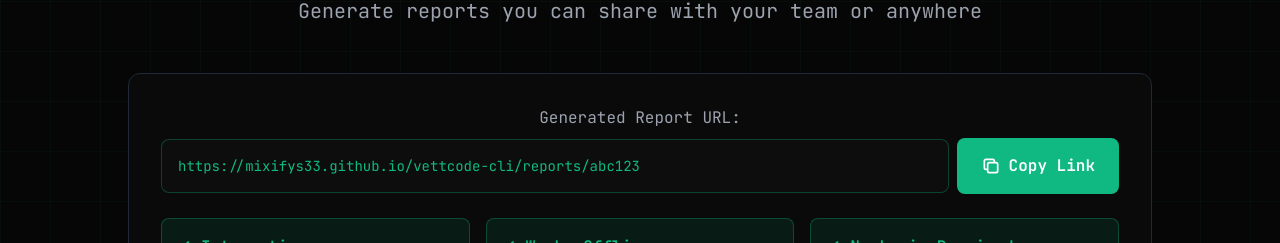
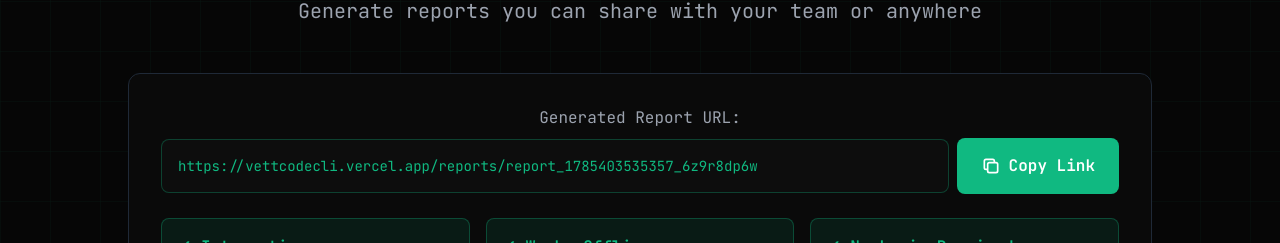
Before and after one commit to mixifys33/vettcodecli, a Next.js app: page / in a window 1280 px wide. Shown: the part 5499-5742 px from the top of the page. Built offline with nearby package versions, Linux system fonts and the light colour scheme; no server answers.

Commit message:
Update docs page to have real sample reports

```diff
--- a/app/docs/page.tsx
+++ b/app/docs/page.tsx
@@ -526,7 +526,7 @@
                       Not sure what to expect? Check out this example report:
                     </p>
                     <a
-                      href="https://vettcode.com/report/samplereport"
+                      href="https://vettcodecli.vercel.app/reports/report_1785403535357_6z9r8dp6w"
                       target="_blank"
                       rel="noopener noreferrer"
                       className="inline-flex items-center gap-2 bg-primary hover:bg-secondary text-white px-6 py-3 rounded-lg transition font-semibold"
--- a/components/LiveReportPreview.tsx
+++ b/components/LiveReportPreview.tsx
@@ -26,9 +26,18 @@
                   <div className="text-sm text-gray-500">Grade: C</div>
                 </div>
               </div>
-              <button className="px-4 py-2 bg-primary/10 border border-primary/30 rounded-lg text-primary hover:bg-primary/20 transition">
-                Open Full Sample Report →
-              </button>
+              <button
+                onClick={() =>
+                    window.open(
+                      "https://vettcodecli.vercel.app/reports/report_1785403535357_6z9r8dp6w",
+                      "_blank",
+                      "noopener,noreferrer"
+                    )
+                  }
+                  className="px-4 py-2 bg-primary/10 border border-primary/30 rounded-lg text-primary hover:bg-primary/20 transition"
+                  >
+                  Open Full Sample Report →
+                  </button>
             </div>
           </div>
 
--- a/components/ShareableReports.tsx
+++ b/components/ShareableReports.tsx
@@ -5,7 +5,7 @@
 export default function ShareableReports() {
   const [copied, setCopied] = useState(false);
 
-  const exampleUrl = "https://mixifys33.github.io/vettcode-cli/reports/abc123";
+  const exampleUrl = "https://vettcodecli.vercel.app/reports/report_1785403535357_6z9r8dp6w";
 
   const copyLink = () => {
     navigator.clipboard.writeText(exampleUrl);
```
